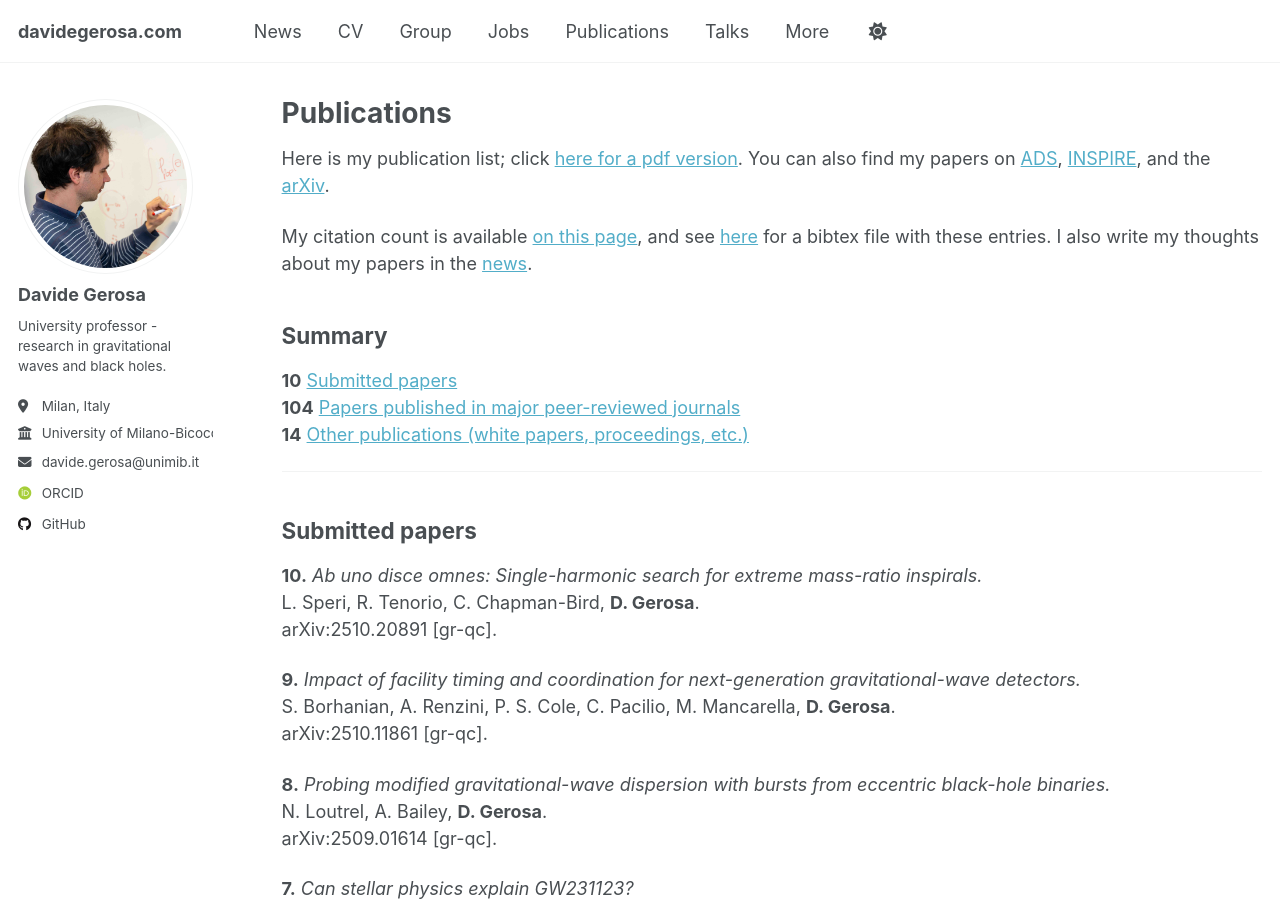
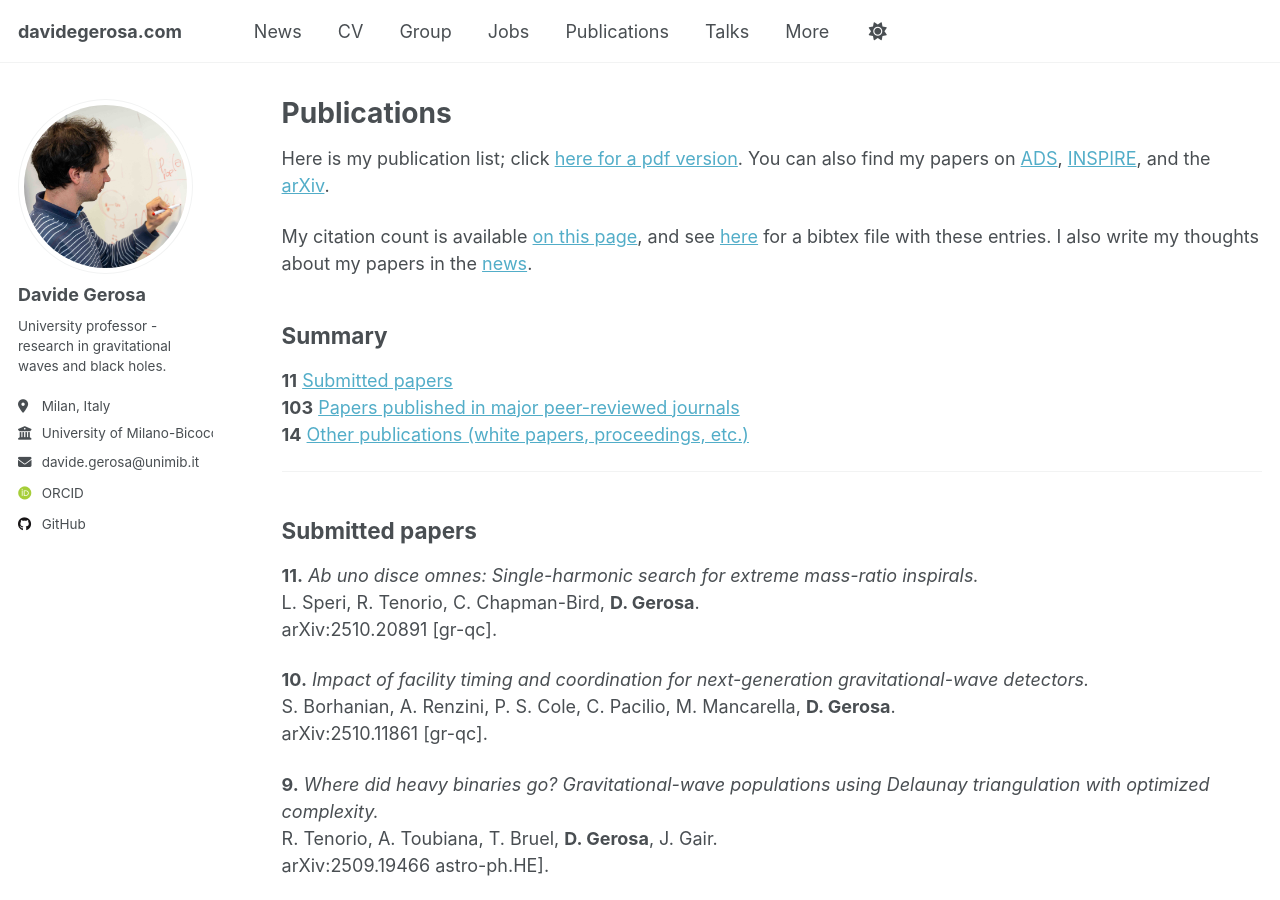
Before and after one commit to dgerosa/website, a Jekyll site: the page built from _pages/publications.md, in a window 1280 px wide and 900 px high. Built offline with Jekyll 4.4.1, drawn with Linux system fonts in a browser that asks for light colours; some web fonts are replaced; some of the changed text lies outside the part shown.

Commit message:
Website update from workflow

```diff
--- a/_pages/_publications.md
+++ b/_pages/_publications.md
@@ -1,6 +1,6 @@
 ## Summary
-**10** [Submitted papers](#submitted-papers)\
-**104** [Papers published in major peer-reviewed journals](#papers-published-in-major-peer-reviewed-journals)\
+**11** [Submitted papers](#submitted-papers)\
+**103** [Papers published in major peer-reviewed journals](#papers-published-in-major-peer-reviewed-journals)\
 **14** [Other publications (white papers, proceedings, etc.)](#other-publications-white-papers-proceedings-etc)
 
 
@@ -8,15 +8,20 @@
 
 ## Submitted papers
 
-**10.**
+**11.**
 *Ab uno disce omnes: Single-harmonic search for extreme mass-ratio inspirals.*\
 L. Speri, R. Tenorio, C. Chapman-Bird, **D. Gerosa**.\
 <a href="https://arxiv.org/abs/2510.20891" style="color: inherit; text-decoration: none;">arXiv:2510.20891 [gr-qc]</a>.
 
-**9.**
+**10.**
 *Impact of facility timing and coordination for next-generation gravitational-wave detectors.*\
 S. Borhanian, A. Renzini, P. S. Cole, C. Pacilio, M. Mancarella, **D. Gerosa**.\
 <a href="https://arxiv.org/abs/2510.11861" style="color: inherit; text-decoration: none;">arXiv:2510.11861 [gr-qc]</a>.
+
+**9.**
+*Where did heavy binaries go? Gravitational-wave populations using Delaunay triangulation with optimized complexity.*\
+R. Tenorio, A. Toubiana, T. Bruel, **D. Gerosa**, J. Gair.\
+<a href="https://arxiv.org/abs/2509.19466" style="color: inherit; text-decoration: none;">arXiv:2509.19466 astro-ph.HE]</a>.
 
 **8.**
 *Probing modified gravitational-wave dispersion with bursts from eccentric black-hole binaries.*\
@@ -62,11 +67,6 @@ A. Klein, G. Pratten, R. Buscicchio, P. Schmidt, C. J. Moore, E. Finch, A. Bonin
 ---
 
 ## Papers published in major peer-reviewed journals
-
-**104.**
-*Where did heavy binaries go? Gravitational-wave populations using Delaunay triangulation with optimized complexity.*\
-R. Tenorio, A. Toubiana, T. Bruel, **D. Gerosa**, J. Gair.\
-Astrophysical Journal in press. <a href="https://arxiv.org/abs/2509.19466" style="color: inherit; text-decoration: none;">arXiv:2509.19466 [astro-ph.HE]</a>.
 
 **103.**
 *Bayesian luminosity function estimation in multidepth datasets with selection effects: a case study for $$3<z<5$$ Ly$$\alpha$$ emitters.*\
```
Also changed, not shown: other parts of _pages/_publications.md (+1 -1 lines), _pages/_citations.md (+26 -25 lines), _pages/_group.md (+1 -1 lines), _pages/_talks.md (+1 -1 lines).
